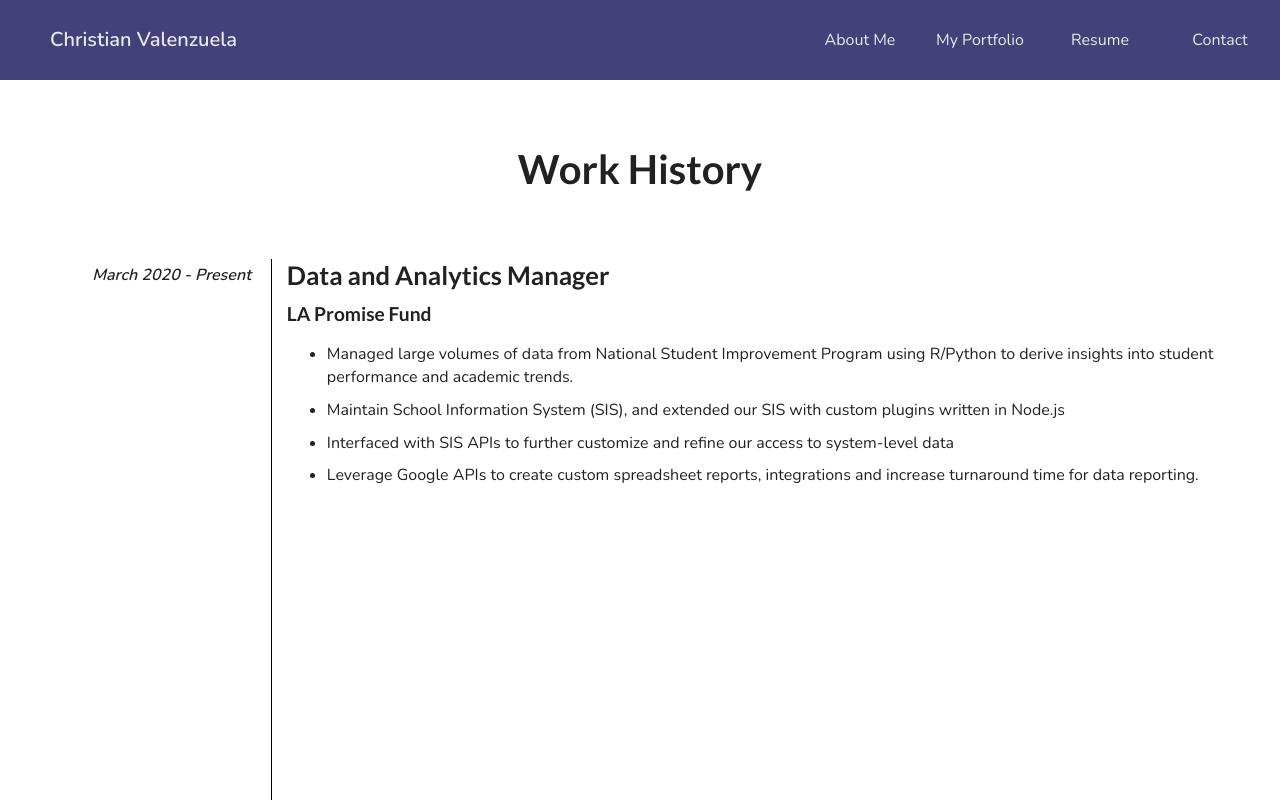
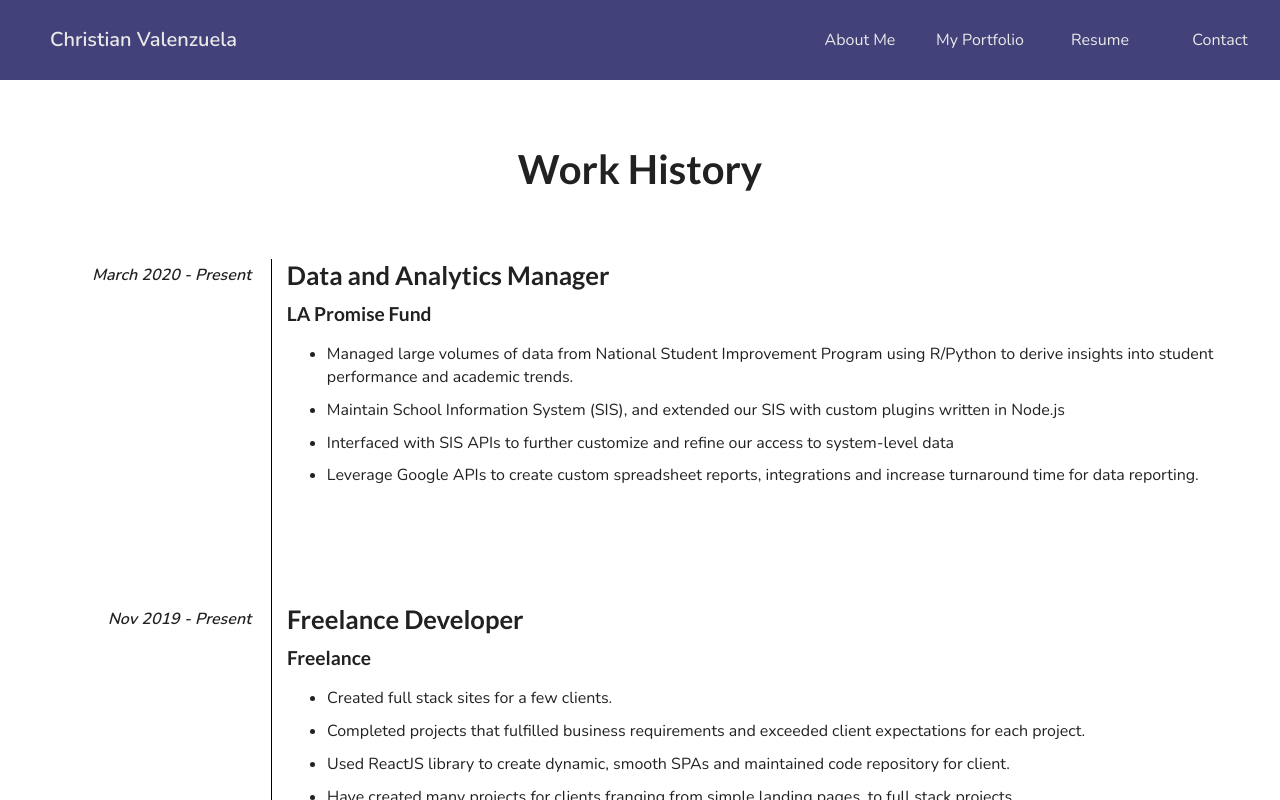
Before and after one commit to chris-av/portfolio-react, a Next.js app: page /resume in a window 1280 px wide. Shown: the top 800 px of the page. Built offline with nearby package versions, Linux system fonts and the light colour scheme.

Commit message:
undo height

```diff
--- a/pages/resume.jsx
+++ b/pages/resume.jsx
@@ -88,7 +88,7 @@ const Container = styled.div`
   .timeline-section {
     display: flex;
     flex-direction: row;
-    min-height: 80vh;
+    // min-height: 80vh;
   }
 
   .time-range {
```
